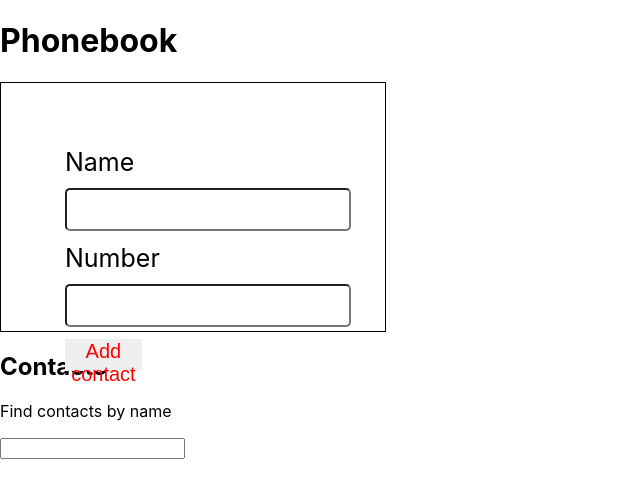
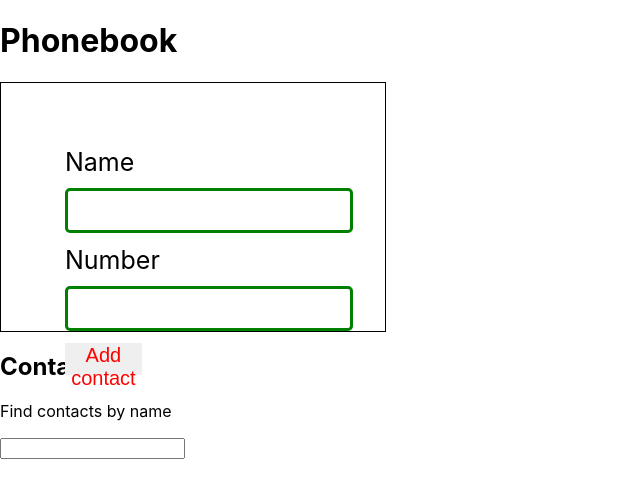
Before and after one commit to arkdau/goit-react-hw-02-phonebook, a React (Create React App) app: page / in a window 1280 px wide. Shown: the top 498 px of the page, without its empty margins (0-640 px from the left). Built offline with nearby package versions, Linux system fonts and the light colour scheme.

Commit message:
fix: css

```diff
--- a/src/components/ContactForm/Contacts.module.css
+++ b/src/components/ContactForm/Contacts.module.css
@@ -22,7 +22,7 @@
   width: 100%;
   padding: 0.5rem 0.8rem 0.5rem 0.8rem;
   margin: 0.9vw 0;
-  border: 4px 4px;
+  border: 3px solid green;
   border-radius: 5px;
   font-size: 20px;
 }
```
